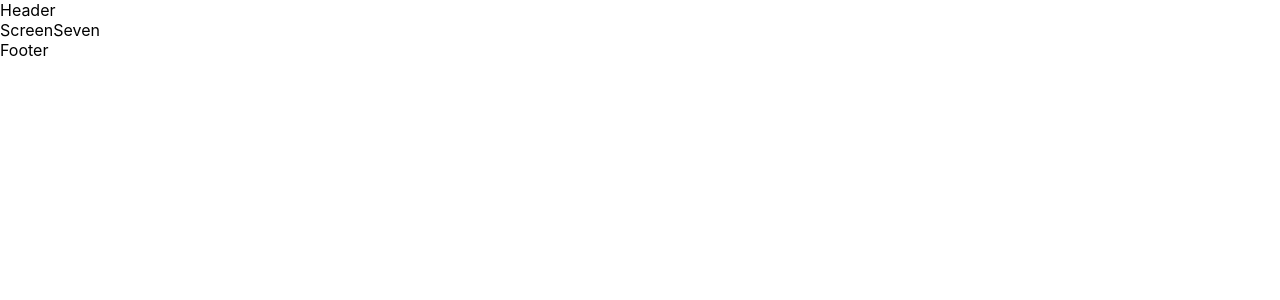
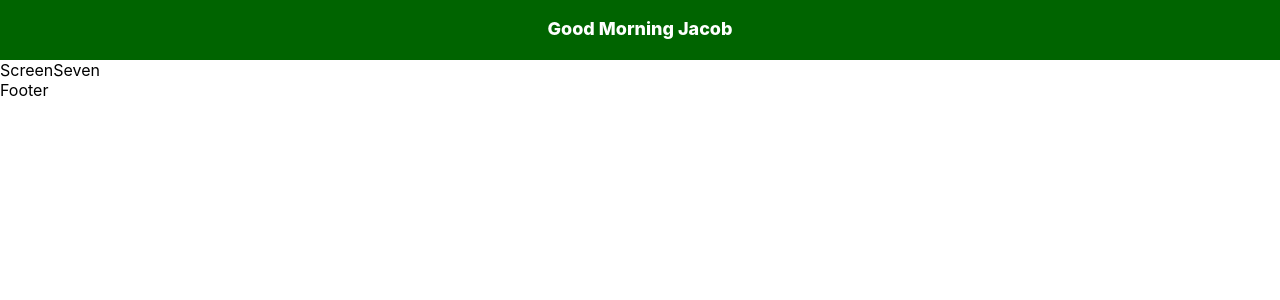
Before and after one commit to vinitkumargoel/wealth_project, a React (Create React App) app: page /ScreenSeven in a window 1280 px wide. Shown: the top 300 px of the page. Built offline with nearby package versions, Linux system fonts and the light colour scheme.

Commit message:
added header

```diff
--- a/src/Components/Header/Header.css
+++ b/src/Components/Header/Header.css
@@ -0,0 +1,11 @@
+.header-container{
+    height:60px;
+    background-color: darkgreen;
+    color:white;
+    text-align: center;
+}
+.greeting{
+    font-weight:800;
+    font-size:18px;
+   padding-top:18px;
+}
--- a/src/Components/Header/Header.js
+++ b/src/Components/Header/Header.js
@@ -1,12 +1,14 @@
 import React, {
     Component
 } from 'react';
-
+import "./Header.css"
 class Header extends Component {
     state = {};
 
     render() {
-        return (<div> Header </div>
+        return (<div className="header-container">
+            <div className="greeting">Good Morning Jacob</div>
+        </div>
         );
     }
 }
```
